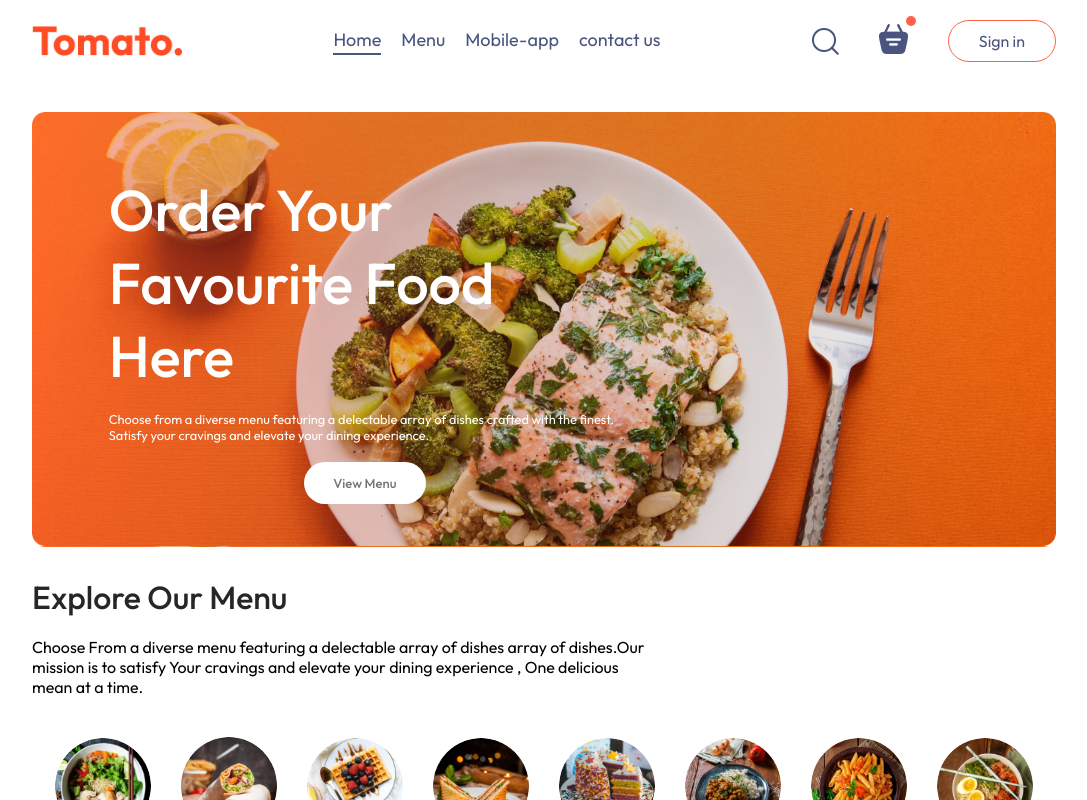
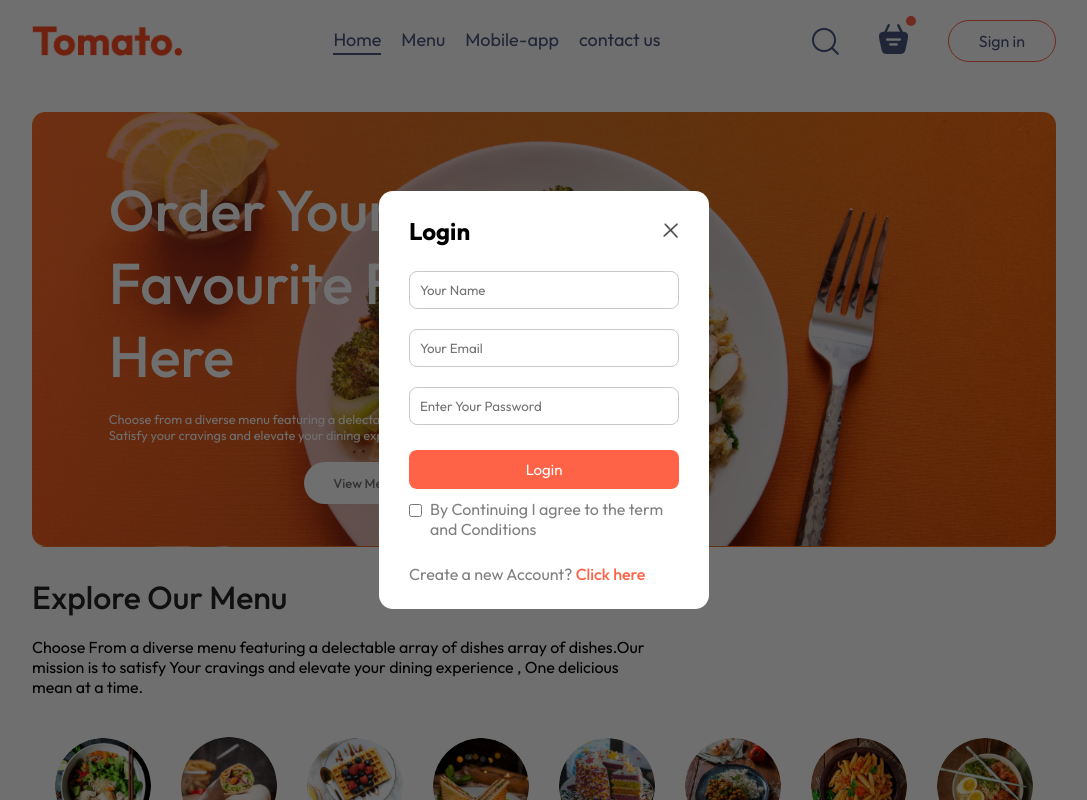
Before and after one commit to DeveloperAnurag26/Food-Website-In-Reactjs, a React (Vite) app: page / in a window 1280 px wide. Both pictures are taken after a click on the button "Sign in". Shown: the top 800 px of the page, without its empty margins (96-1183 px from the left). Built offline with nearby package versions, Linux system fonts and the light colour scheme.

Commit message:
added Login Popup Feature

```diff
--- a/src/App.jsx
+++ b/src/App.jsx
@@ -1,4 +1,4 @@
-import React from 'react'
+import React, { useState } from 'react'
 import Navbar from './Components/Navbar/Navbar'
 import Home from './Components/Pages/Home/Home'
 import Cart from './Components/Pages/Home/Cart/Cart'
@@ -6,12 +6,16 @@
 
 import { Route, Routes } from 'react-router-dom'
 import Footer from './Components/Footer/Footer'
+import LoginPopup from './Components/LoginPopup/LoginPopup'
 
 const App = () => {
+  const [showLogin, setShowLogin] = useState(false)
   return (
     <>
+    {showLogin?<LoginPopup setShowLogin={setShowLogin}/>:<></>}
       <div className='app'>
-      <Navbar />
+        <Navbar setShowLogin={setShowLogin}/>
+
       <Routes>
         <Route path='/' element={<Home />} />
         <Route path='/cart' element={<Cart />} />
--- /dev/null
+++ b/src/Components/LoginPopup/LoginPopup.css
@@ -0,0 +1,68 @@
+.login-popup{
+    position: absolute;
+    z-index: 1;
+    width: 100%;
+    height: 100%;
+    display: grid;
+    background-color: #00000090;
+}
+.login-popup-container{
+    place-self: center;
+    width: max(23vw, 330px);
+    color: #808080;
+    background-color: white;
+    display: flex;
+    flex-direction: column;
+    gap: 25px ;
+    padding: 25px 30px;
+    border-radius: 14px;
+    animation: fadeIn 0.5s;
+
+}
+.login-popup-title{
+    display: flex;
+    justify-content: space-between;
+    align-items: center;
+    color: black;
+}
+.login-popup-title img{
+cursor: pointer;
+width: 16px;
+}
+
+.login-popup-input{
+    display: flex;
+    flex-direction: column;
+    gap: 20px;
+}
+
+.login-popup-input input{
+    outline: none;
+    border: 1px solid #c9c9c9;
+    padding: 10px;
+    border-radius: 8px;
+}
+
+.login-popup-container button{
+    border: none;
+    padding: 10px;
+    border-radius: 8px;
+    color: white;
+    background-color: tomato;
+    font-size: 15px;
+    cursor: pointer;
+}
+.login-popup-condition{
+    display: flex;
+    align-items: start;
+    gap: 8px;
+    margin-top: -15px;
+}
+.login-popup-condition input{
+    margin-top: 5px;
+}
+.login-popup p span{
+    color: tomato;
+    cursor: pointer;
+    font-weight: 500;
+}
--- /dev/null
+++ b/src/Components/LoginPopup/LoginPopup.jsx
@@ -0,0 +1,40 @@
+import React, { useState } from 'react'
+import './LoginPopup.css'
+import { assets } from '../../assets/assets'
+
+const LoginPopup = ({setShowLogin}) => {
+
+  const [currState, setCurrState] = useState("Login")
+  return (
+    <div className='login-popup'>
+  <form className='login-popup-container'>
+    <div className="login-popup-title">
+      <h2>{currState}</h2>
+      <img onClick={()=>setShowLogin(false) } src={assets.cross_icon} alt="" />
+    </div>
+
+<div className="login-popup-input">
+  {currState === "Login" ? <></>:  <input type="text" placeholder='Your Name' required />}
+  <input type="text" placeholder='Your Name' required />
+  <input type="email" placeholder='Your Email' required />
+  <input type="password" placeholder='Enter Your Password' />
+
+</div>
+<button> {currState === "Sign Up"? "Create account": "Login"}</button>
+<div className="login-popup-condition">
+  <input type="checkbox" required />
+  <p>By Continuing I agree to the term and Conditions</p>
+</div>
+{currState==="Login"?
+<p>Create a new Account? <span onClick={()=> setCurrState("Sign Up")}>Click here</span></p>
+:<p>Already have an Account? <span onClick={()=> setCurrState("Login")}>Login here</span></p>
+}
+
+
+
+  </form>
+    </div>
+  )
+}
+
+export default LoginPopup
--- a/src/Components/Navbar/Navbar.jsx
+++ b/src/Components/Navbar/Navbar.jsx
@@ -3,7 +3,7 @@
 import {assets} from '../../assets/assets'
 import { Link } from 'react-router-dom'
 
-const Navbar = () => {
+const Navbar = ({setShowLogin}) => {
     const [menu, setmenu] = useState("Home")
   return (
     <div className='navbar'>
@@ -20,7 +20,7 @@
                 <img src={assets.basket_icon} alt="" />
                 <div className="dot"> </div>
             </div>
-            <button>Sign in</button>
+            <button onClick={()=>setShowLogin(true)}>Sign in</button>
         </div>
 
     </div>
```
